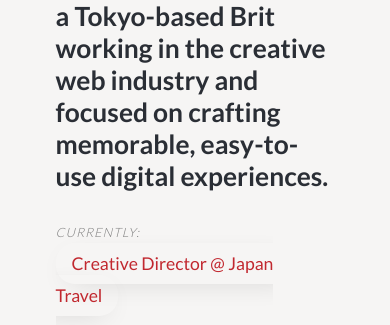
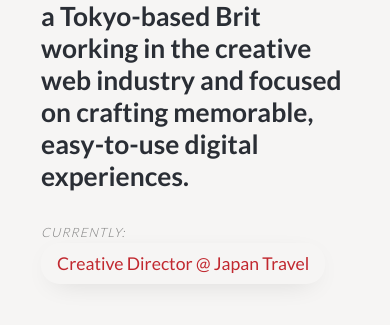
Before and after one commit to tomrsvr/https-tomrsvr.github.io-ytpages, a plain HTML site: page index.html in a window 390 px wide. Shown: the part 162-487 px from the top of the page. Drawn offline with Linux system fonts and the light colour scheme.

Commit message:
Mobile style tweak (container)

```diff
--- a/styles/_media.scss
+++ b/styles/_media.scss
@@ -33,7 +33,7 @@
     }
 
     .section {
-        padding: 2rem 2.5rem !important;
+        padding: 2rem 1.5rem !important;
     }
 
     .contact-content-con {
```
Also changed, not shown: styles/styles.css.
